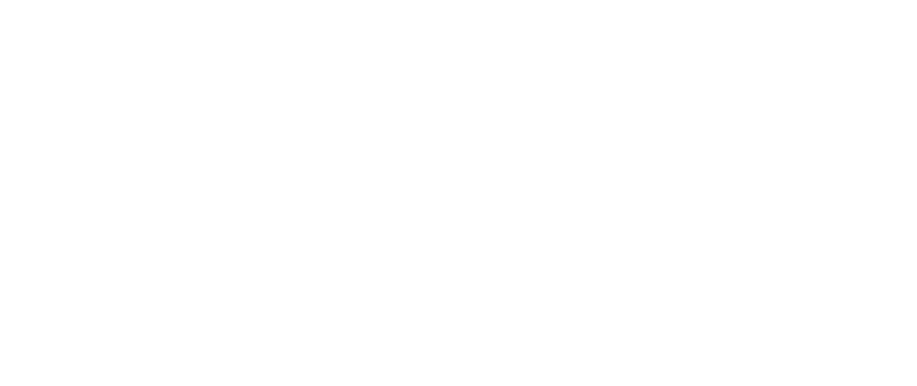
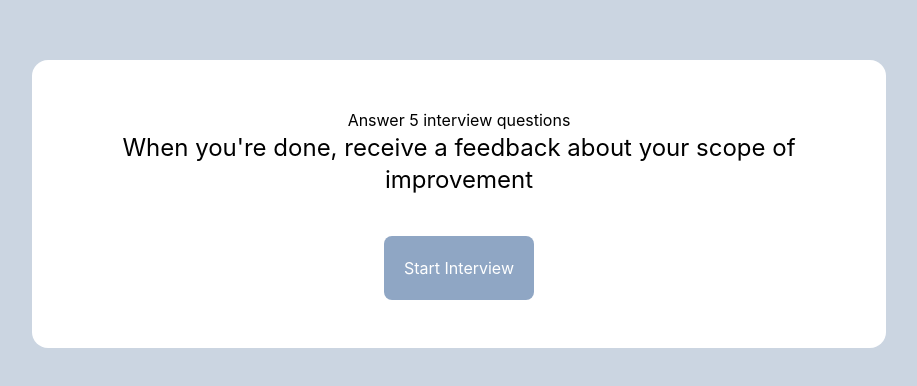
Before and after one commit to Suraj12398/TechProbe, a React (Create React App) app in the folder frontend/: page /start-interview in a window 1280 px wide. Before the commit this address had no page. Shown: the part 196-582 px from the top of the page, without its empty margins (181-1098 px from the left). Built offline with nearby package versions, Linux system fonts and the light colour scheme.

Commit message:
start interview page added

```diff
--- a/frontend/src/components/Interview.tsx
+++ b/frontend/src/components/Interview.tsx
@@ -68,15 +68,15 @@
                 arrayOfPromptAndAnswer.push(obj);
             }
 
-            // console.log(arrayOfPromptAndAnswer);
+            console.log(arrayOfPromptAndAnswer);
 
-            const res = await axios.get(``, {
-                            params: {
-                                arrayOfPromptAndAnswer
-                            }
-                        });
+            // const res = await axios.get(``, {
+            //                 params: {
+            //                     arrayOfPromptAndAnswer
+            //                 }
+            //             });
 
-            console.log(res);
+            // console.log(res);
         }
         catch (error) {
             console.error(error);
@@ -95,7 +95,7 @@
                         </div>
                         <p className='pb-5 text-2xl'>{interviewQuestions[currentQuestionIndex]}</p>
                         <textarea
-                            rows={10}
+                            rows={6}
                             cols={100}
                             value={userResponses[currentQuestionIndex] || ""}
                             onChange={handleResponseChange}
--- /dev/null
+++ b/frontend/src/components/StartInterview.tsx
@@ -0,0 +1,41 @@
+import React, { useEffect, useState } from 'react'
+import { Link } from 'react-router-dom'
+import Interview from './Interview'
+import axios from 'axios';
+
+const StartInterview = (field: string) => {
+    const [interviewQuestions, setInterviewQuestions] = useState<string[]>([]);
+
+    // useEffect(() => {
+    //     let res = axios.get(``, {
+    //         params: {
+    //             field
+    //         }
+    //     });
+
+    //     console.log(res);
+
+    //     // localStorage.setItem("interviewques", JSON.stringify())
+
+    // }, [field]);
+
+
+    return (
+        <div className='bg-[#cbd5e1] h-screen flex items-center'>
+            {
+                <div className='bg-white p-12 m-auto w-8/12 rounded-2xl'>
+                    <h2>Answer 5 interview questions</h2>
+                    <p className='pb-5 text-2xl'>When you're done, receive a feedback about your scope of improvement</p>
+
+                    <Link to={'/interview'}>
+                        <button className='p-5 rounded-lg bg-[#8fa6c4] text-white text-extrabold mt-5 ease-in-out duration-300 hover:bg-[#6a7e99]'>
+                            Start Interview
+                        </button>
+                    </Link>
+                </div>
+            }
+        </div>
+    )
+}
+
+export default StartInterview
--- a/frontend/src/routes/AllRoutes.jsx
+++ b/frontend/src/routes/AllRoutes.jsx
@@ -1,11 +1,12 @@
 import React from 'react'
 import { Route, Routes } from "react-router-dom"
 import Interview from '../components/Interview'
+import StartInterview from '../components/StartInterview'
 
 const AllRoutes = () => {
   return (
     <Routes>
-        {/* <Route path="/" element={} /> */}
+        <Route path="/start-interview" element={<StartInterview />} />
         <Route path="/interview" element={<Interview />} />
     </Routes>
   )
```
